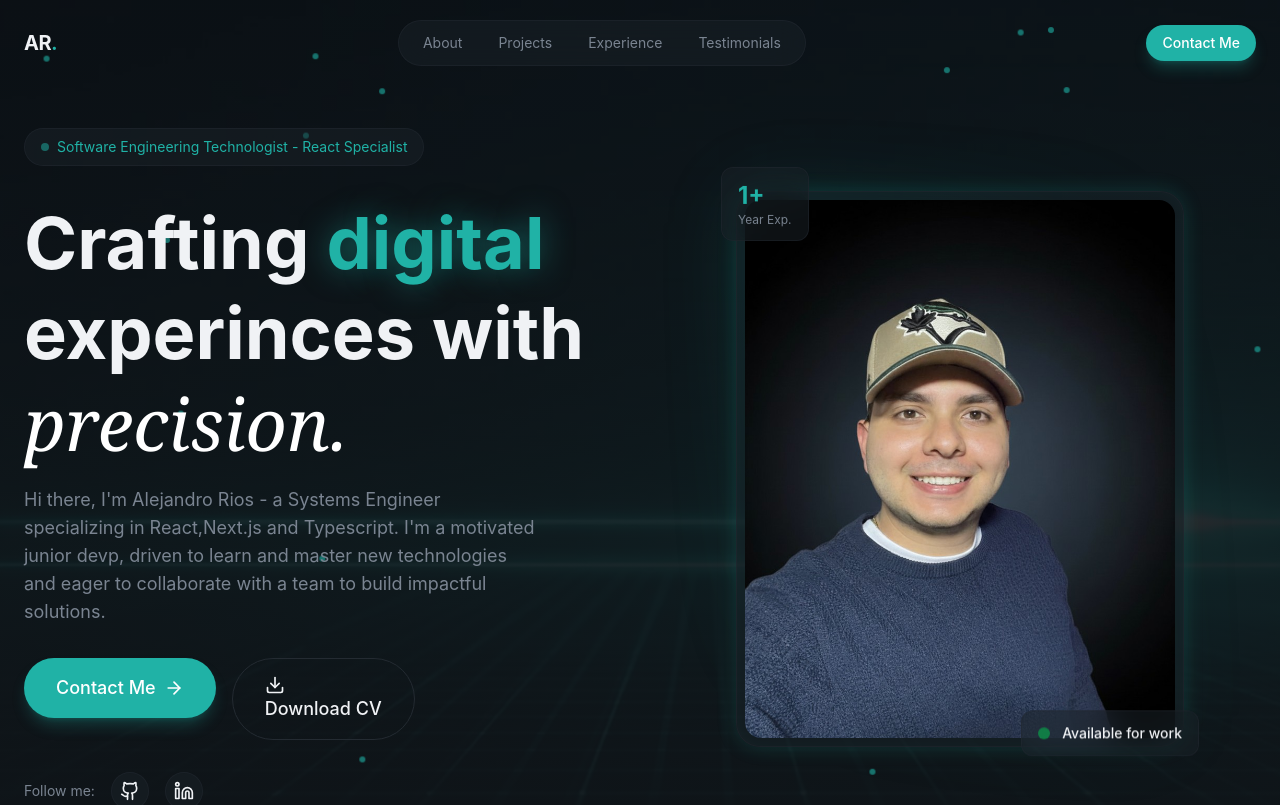
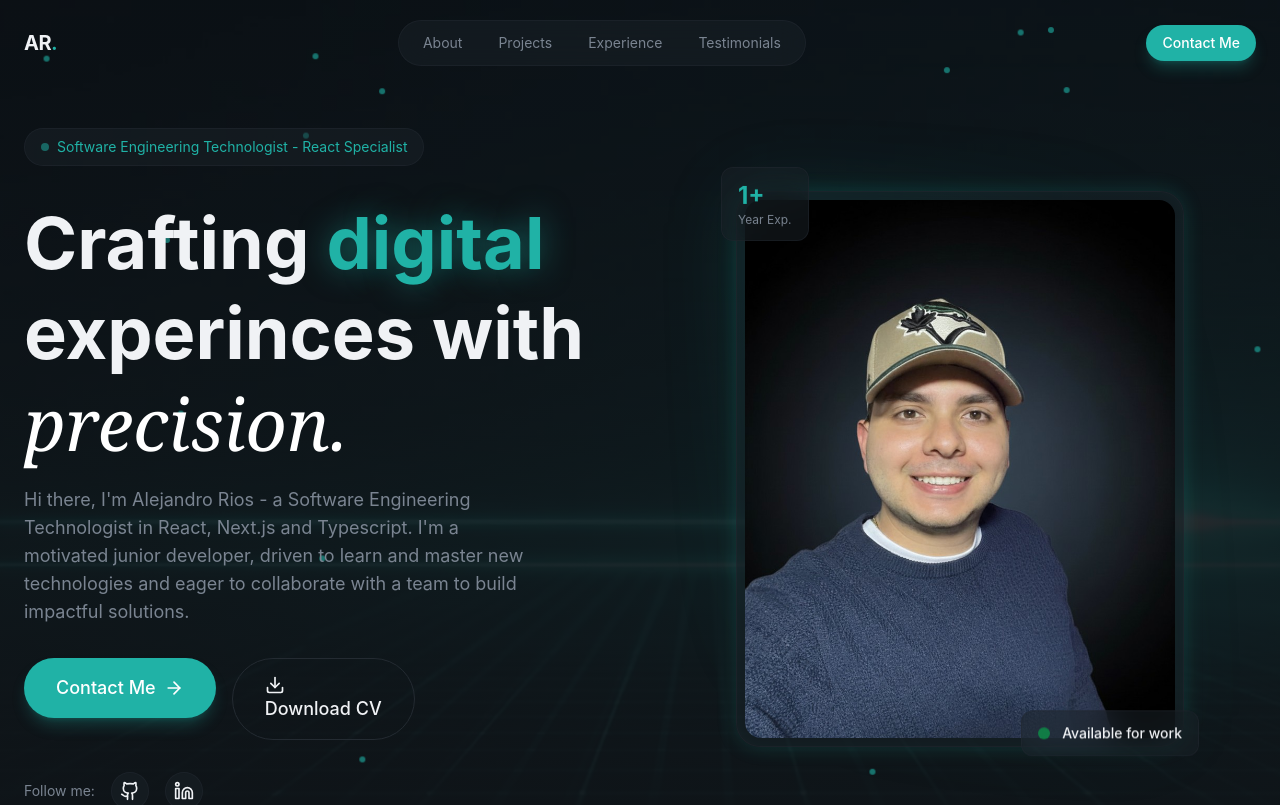
Before and after one commit to ARJ99/Porfolio2026, a React (Vite) app: page / in a window 1280 px wide. Shown: the top 805 px of the page. Built offline with nearby package versions, Linux system fonts and the light colour scheme.

Commit message:
porfolio1.2

```diff
--- a/src/sections/Hero.jsx
+++ b/src/sections/Hero.jsx
@@ -61,8 +61,8 @@ export const Hero = () => {
                                 </span>
                             </h1>
                             <p className="text-lg text-muted-foreground max-w-lg animate-fade-in animation-delay-200">
-                                Hi there, I'm Alejandro Rios - a Systems Engineer specializing in React,Next.js and Typescript.
-                                I'm a motivated junior devp, driven to learn and master new technologies and eager to collaborate
+                                Hi there, I'm Alejandro Rios - a Software Engineering Technologist in React, Next.js and Typescript.
+                                I'm a motivated junior developer, driven to learn and master new technologies and eager to collaborate
                                 with a team to build impactful solutions.
                             </p>
                         </div>
@@ -133,7 +133,7 @@ export const Hero = () => {
                     <p className="text-sm text-muted-foreground mb-6 text-center">Tecnologies I work with</p>
                     <div className="relative overflow-hidden">
                         <div className="flex animate-marquee">
-                            {[...skills, skills].map((skill, idx) => (
+                            {[...skills, ...skills].map((skill, idx) => (
                                 <div key={idx} className="shrink-0 px-8 py-4">
                                     <span className="text-xl font-semibold text-muted-foreground/50 hover:text-muted-foreground transition-colors">{skill}</span>
                                 </div>
```
